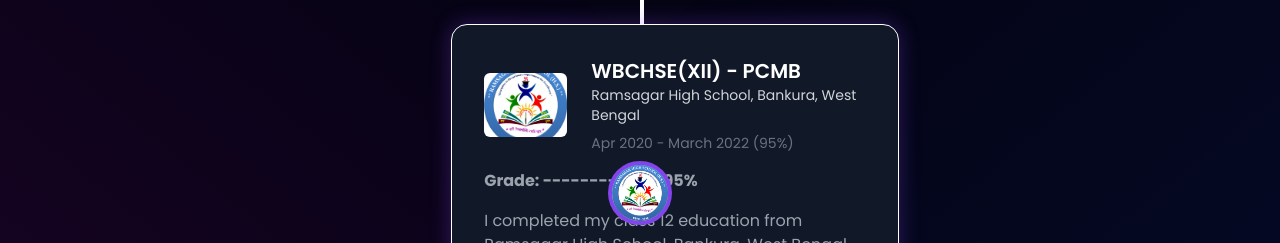
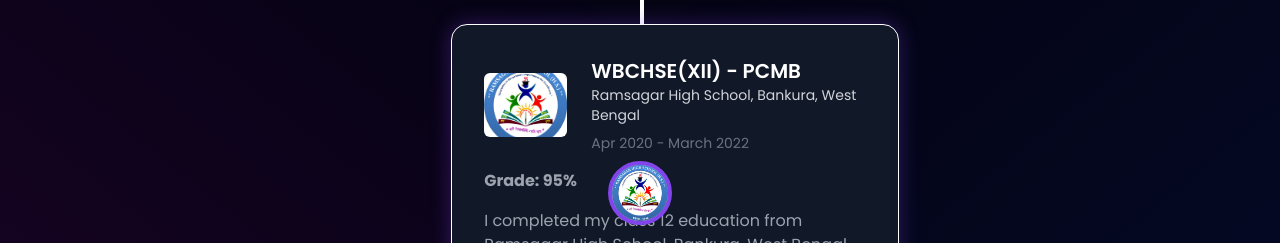
Before and after one commit to subhadipsutradhar2004/Subhadip_Portfolio, a React (Vite) app: page / in a window 1280 px wide. Shown: the part 3600-3843 px from the top of the page. Built offline with nearby package versions, Linux system fonts and the light colour scheme.

Commit message:
Update constants.js

```diff
--- a/src/constants.js
+++ b/src/constants.js
@@ -97,8 +97,8 @@ export const SkillsInfo = [
       id: 1,
       img: Ramsagar,
       school: "Ramsagar High School, Bankura, West Bengal",
-      date: "Apr 2020 - March 2022  (95%)",
-      grade: "-------------95%",
+      date: "Apr 2020 - March 2022",
+      grade: "    95%",
       desc: "I completed my class 12 education from Ramsagar High School, Bankura, West Bengal, under the WBCHSE board, where I studied Physics, Chemistry, and Mathematics (PCM) with Biology.",
       degree: "WBCHSE(XII) - PCMB",
     },
```
